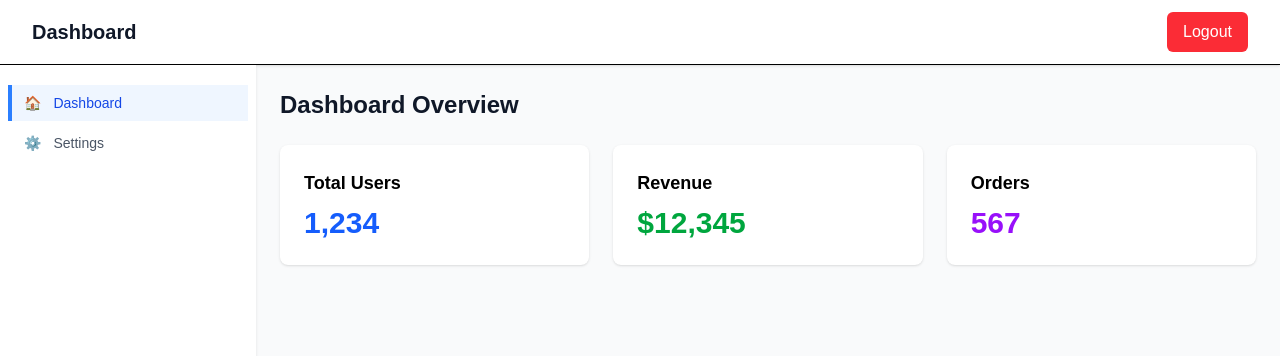
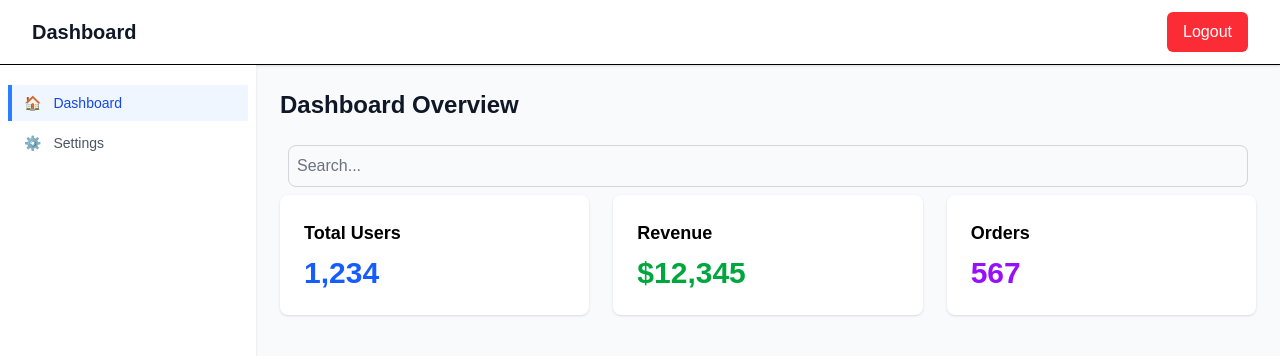
Before and after one commit to alirlikh/auth-app, a Next.js app: page /dashboard in a window 1280 px wide. Shown: the top 356 px of the page. Built offline with nearby package versions, Linux system fonts and the light colour scheme.

Commit message:
feat: add debounce seach box in project

```diff
--- a/app/(home)/dashboard/page.tsx
+++ b/app/(home)/dashboard/page.tsx
@@ -1,8 +1,12 @@
+import SearchBar from "@/app/component/SearchBar/SearchBar";
+
 export default function DashboardPage() {
   return (
     <div>
       <h1 className="text-2xl font-bold text-gray-900 mb-6">Dashboard Overview</h1>
-
+      <div>
+        <SearchBar />
+      </div>
       <div className="grid grid-cols-1 md:grid-cols-2 lg:grid-cols-3 gap-6">
         <div className="bg-white p-6 rounded-lg shadow">
           <h3 className="text-lg font-semibold mb-2">Total Users</h3>
--- a/app/(home)/dashboard/settings/page.jsx
+++ b/app/(home)/dashboard/settings/page.jsx
@@ -1,4 +1,3 @@
-// app/settings/page.js (Example protected route)
 export default function SettingsPage() {
   return (
     <div>
--- /dev/null
+++ b/app/component/SearchBar/SearchBar.tsx
@@ -0,0 +1,42 @@
+"use client"
+
+import { useEffect, useState } from "react"
+
+const SearchBar = () => {
+
+const [query, setQuery] = useState<string>("")
+const [debounced, setDebounced] = useState<string>("")
+
+
+useEffect(()=>{
+    const timer = setTimeout(()=> {
+        setDebounced(query)
+    },2000)
+
+   return ()=> clearInterval(timer)
+
+},[query])
+
+  useEffect(() => {
+    if (debounced) {
+      performSearch(debounced);
+    }
+  }, [debounced]);
+
+  const performSearch = (searchTerm: string) => {
+    console.log("Searching for:", searchTerm);
+  };
+
+
+const handleChange = (e:any) =>{
+    setQuery(e.target.value)
+}
+
+  return (
+    <div className="flex flex-row gap-x-1 m-2">
+        <input placeholder="Search..." value={query} onChange={handleChange} className="p-2 border border-gray-300 rounded-lg focus:ring-2 focus:ring-blue-500 focus:border-transparent outline-none transition-all duration-200 text-gray-900 placeholder-gray-500 w-full" type="search" />
+        {/* <button  className="focus:outline-2 focus:outline-offset-2 focus:outline-amber-400 p-2 rounded-xl bg-amber-400 shadow-md hover:shadow-lg hover:bg-amber-500 active:shadow-inner" >search</button> */}
+    </div>
+  )
+}
+export default SearchBar
--- a/app/page.tsx
+++ b/app/page.tsx
@@ -1,6 +1,6 @@
 import { redirect } from "next/navigation";
 
 export default function HomePage() {
-  redirect("/auth");
+  redirect("/login");
   return null;
 }
```
Also changed, not shown: 1 other file (tests, documents, lock files or other folders).
